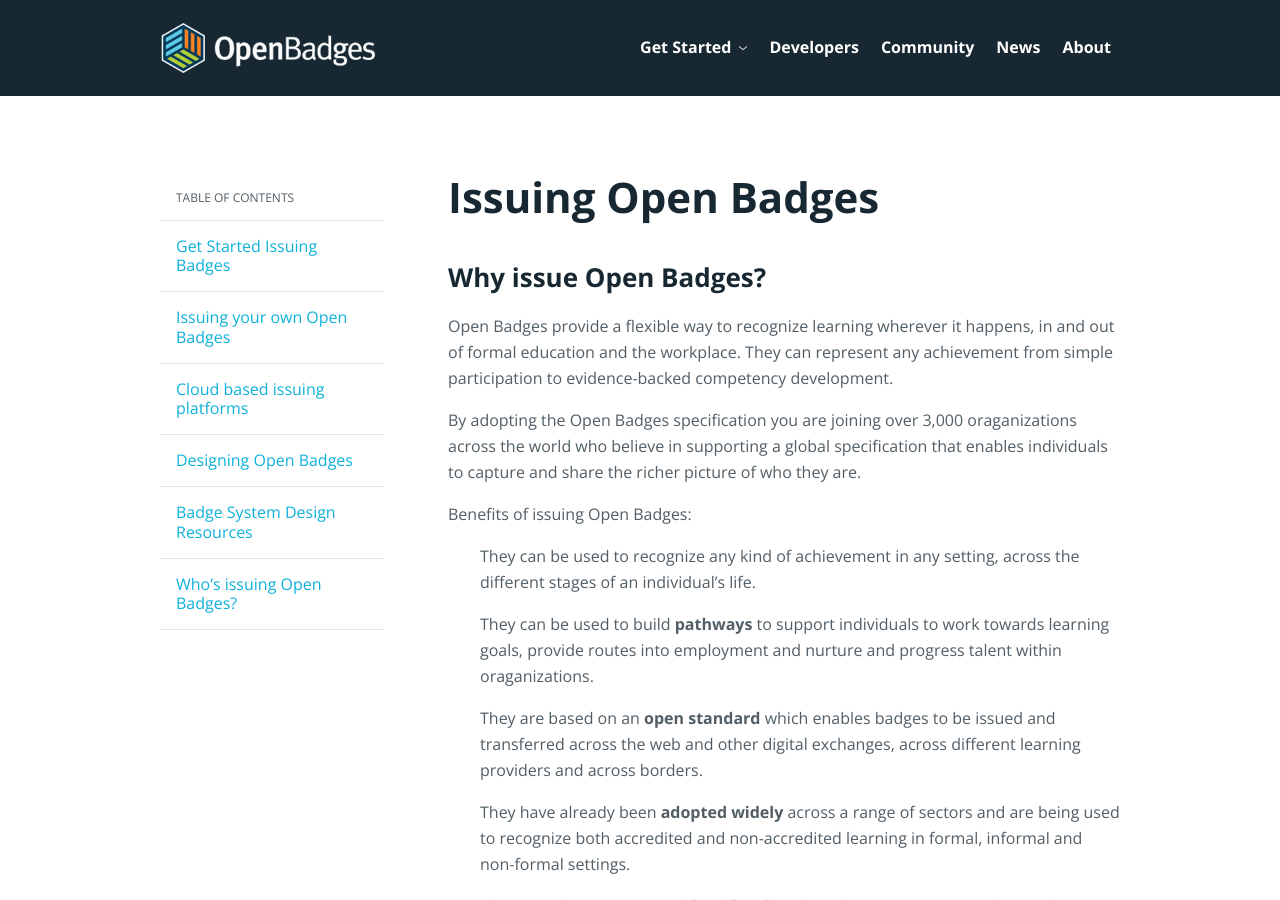
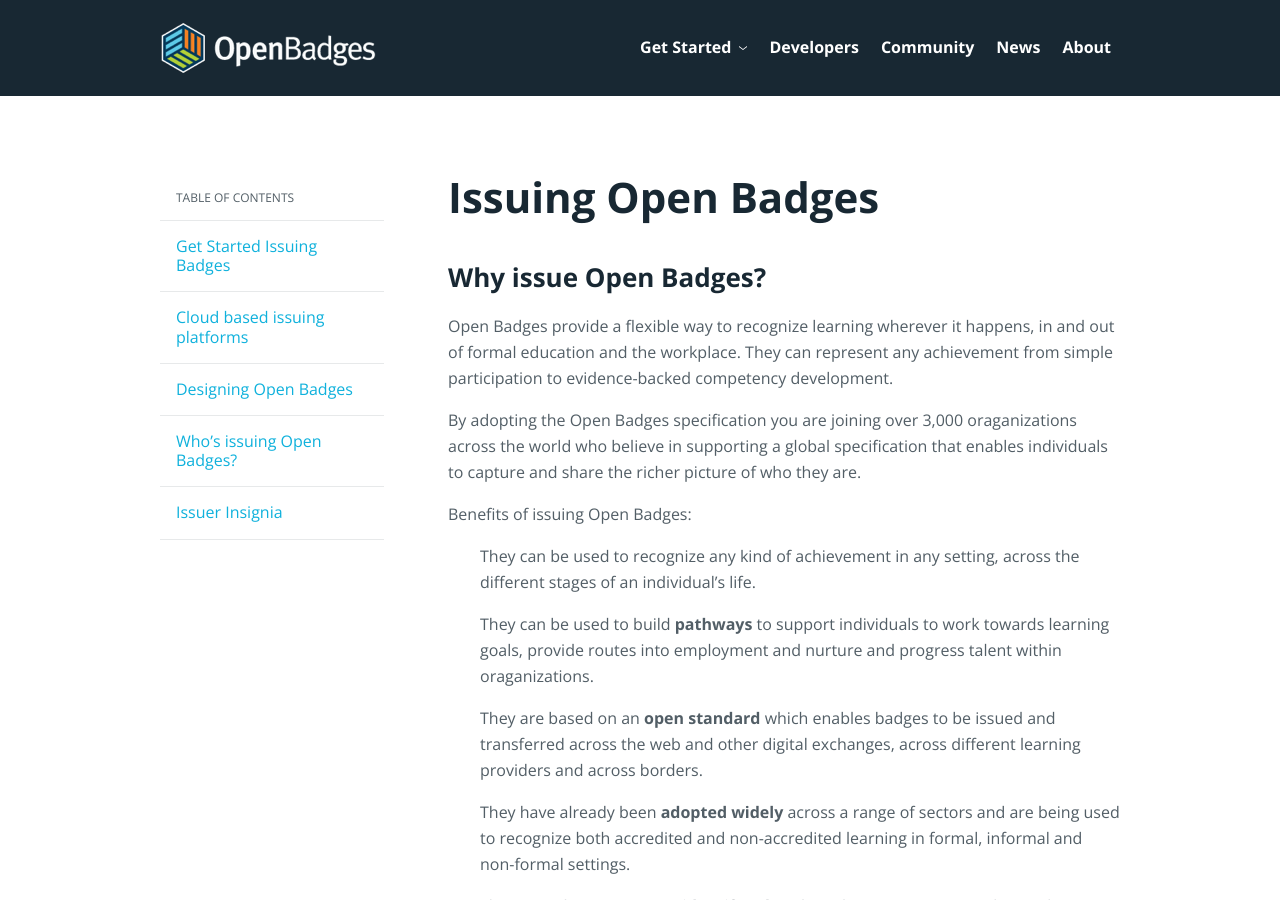
Before and after one commit to mozilla/openbadges.org-static, a Jekyll site: the page built from get-started/issuing-badges/index.md, in a window 1280 px wide and 900 px high. Built offline with Jekyll 4.4.1, drawn with Linux system fonts in a browser that asks for light colours.

Commit message:
Fix broken links (get started issuing, get started earning, press assets)

```diff
--- a/get-started/issuing-badges/index.md
+++ b/get-started/issuing-badges/index.md
@@ -6,17 +6,15 @@
     - url: "#"
       title: Get Started Issuing Badges
     - url: "#issuingyourown"
-      title: Issuing your own Open Badges
-    - url: "#cloudbasedissuing"
       title: Cloud based issuing platforms
     - url: "#design"
       title: Designing Open Badges
-    - url: "#badgesystemdesign"
-      title: Badge System Design Resources
     - url: "#whosissuingopen"
       title: Who’s issuing Open Badges?
+    - url: "#insignia"
+      title: Issuer Insignia
 ---
-<h2 class="title title-content">Why issue Open Badges? </h2>
+<h2 class="title title-content" id="why-issue">Why issue Open Badges? </h2>
 Open Badges provide a flexible way to recognize learning wherever it happens, in and out of formal education and the workplace. They can represent any achievement from simple participation to evidence-backed competency development.
 
 By adopting the Open Badges specification you are joining over 3,000 oraganizations across the world who believe in supporting a global specification that enables individuals to capture and share the richer picture of who they are.
@@ -30,12 +28,12 @@
 5. They provide a new way to <strong>identify talent</strong> based on competency and attitude, helping employers and educators better match individuals with non-traditional experiences to relevant opportunities.
 6. Open Badges support individuals for whom the traditional education system hasn’t worked. They provide an <strong>alternative</strong> way for them to get validation for their skills and achievements.
 
-<h2 class="title title-content" id="issuingyourown">Issuing your own Open Badges</h2>
+<h3 class="title title-secondary" id="issuingyourown">Issuing your own Open Badges</h3>
 Any individual or organization can create an Issuer profile and begin defining and issuing Open Badges. Any entity that can be described with a name, description, URL, image, and email address is a possible candidate to become an Issuer. To issue Open Badges you need a technology platform that supports the Open Badges specification.
 
 <h2 class="title title-content" id="cloudbasedissuing">Cloud based issuing platforms</h2>
 Many companies have creating badge issuing platforms compliant with the Open Badges specification. They provide a wide range of services, which allow non-technical users issue Open Badges credentials. Platforms each offer a mix of custom services possibly including: online badge designers, badge discovery, issuing, assessment workflow, display, user profiles, social sharing and tools to integrate with existing learning systems. All Open Badges issuing platforms should allow recipients to export their badges to a backpack of choice. This allows users to stack and share their badges earned on different platforms and choose their own spaces to establish their identity on the web. A currently list of badge issuing platforms can be found here: [Participating services.]({{ site.baseurl }}/get-started/participating-services)
-Many platforms offer integrations with other applications or open APIs for new integrations. Some platforms are also available as [open source]({{ site.baseurl }}/get-started/participating-services) software for issuers who wish to customize their badging applications further or get involved directly in collaborating to advance the implementation of Open Badges.
+Many platforms offer integrations with other applications or open APIs for new integrations. Some platforms are also available as [open source]({{ site.baseurl }}/get-started/participating-services/#open-source) software for issuers who wish to customize their badging applications further or get involved directly in collaborating to advance the implementation of Open Badges.
 
 <strong>Creating a new Open Badges issuer application:</strong> The [Open Badges specification](https://openbadgespec.org/) provides the information you need to create an Open Badges compliant issuer service. See also our [technical guide]({{ site.baseurl }}/developers) on how to get started issuing badges to understand the process and requirements.
 
@@ -76,6 +74,7 @@
 * Companies and groups focused on professional development
 * See our [Participating Issuers page]({{ site.baseurl }}/get-started/participating-issuers/)
 
+<h2 class="title title-content" id="insignia">Issuer Insignia</h2>
 Already issuing Open Badges?: Use these insignia on your site and link back to us -Contact us, and we will add you to the list of issuers.
 
 <p style="text-align: center;">
```
Also changed, not shown: faq/index.md (+1 -1 lines), get-started/earning-badges/index.md (+1 -1 lines), press-assets/index.md (+1 -1 lines).
